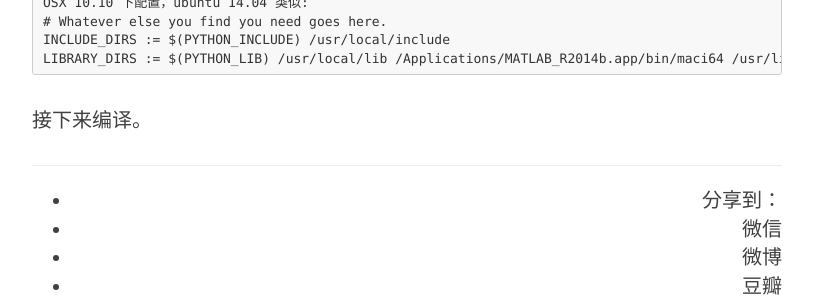
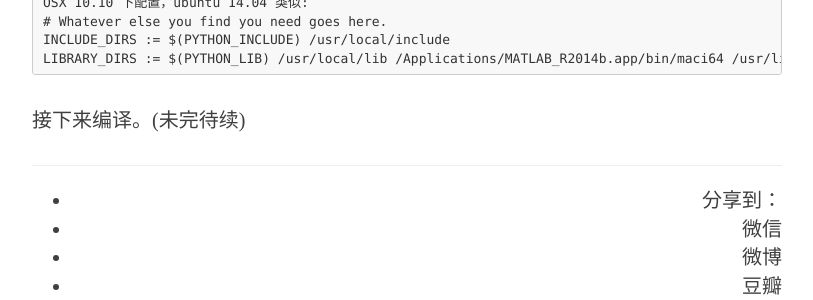
Before and after one commit to Coldmooon/coldmooon.github.io, a Jekyll site: the page built from _posts/2015-08-03-caffe_install.markdown, in a window 1280 px wide and 900 px high, scrolled down 9504 px. Shown: the part 287-587 px from the top of the window, without its empty margins (233-1046 px from the left). Built offline with Jekyll 4.4.1, drawn with Linux system fonts in a browser that asks for light colours; nearby versions of some CDN libraries; comment, search, counter and statistics services are not loaded.

````diff
--- a/_posts/2015-08-03-caffe_install.markdown
+++ b/_posts/2015-08-03-caffe_install.markdown
@@ -381,4 +381,4 @@ INCLUDE_DIRS := $(PYTHON_INCLUDE) /usr/local/include
 LIBRARY_DIRS := $(PYTHON_LIB) /usr/local/lib /Applications/MATLAB_R2014b.app/bin/maci64 /usr/lib
 ```
 
-接下来编译。
+接下来编译。(未完待续)
````
Also changed, not shown: 1 other file.
